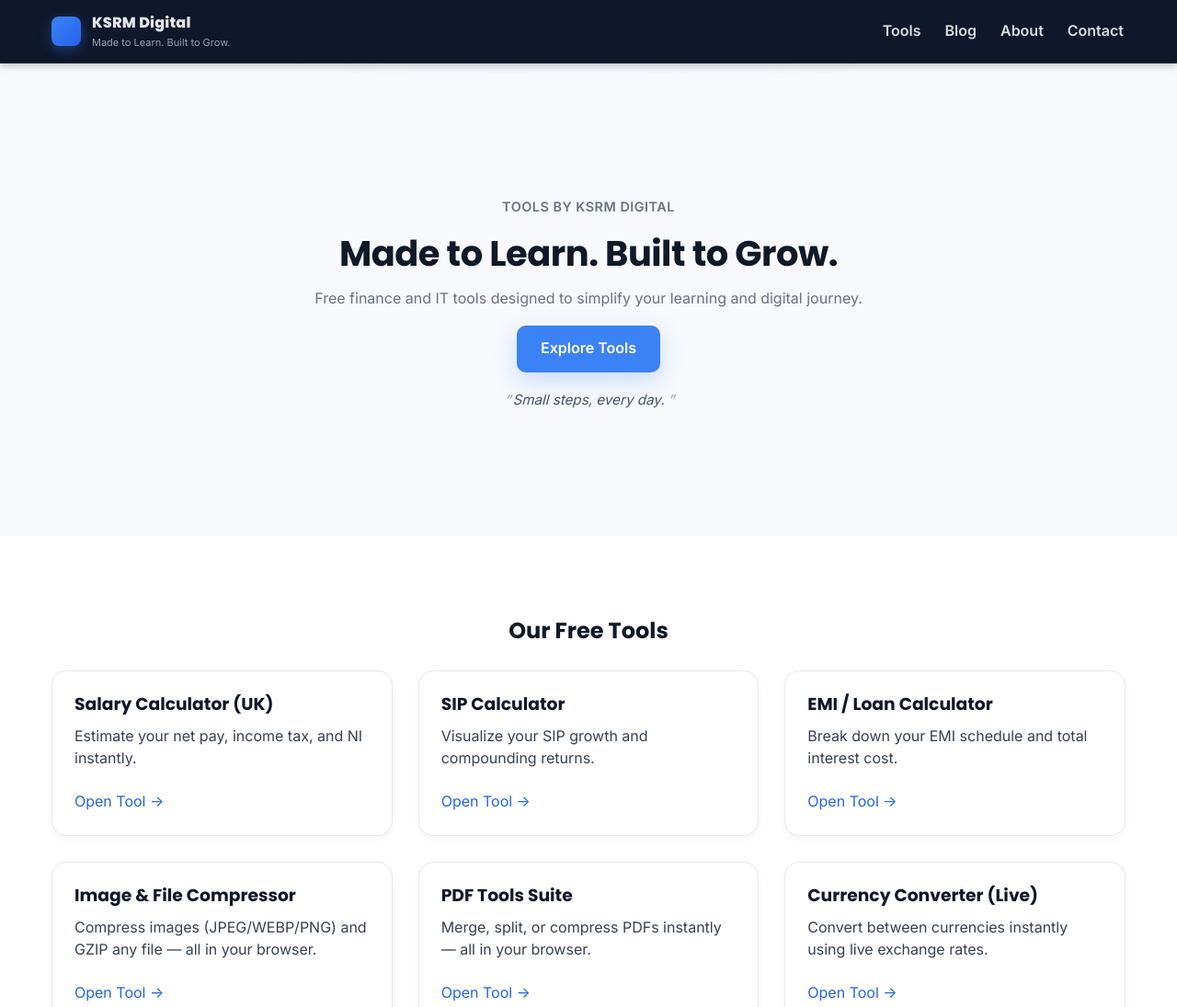
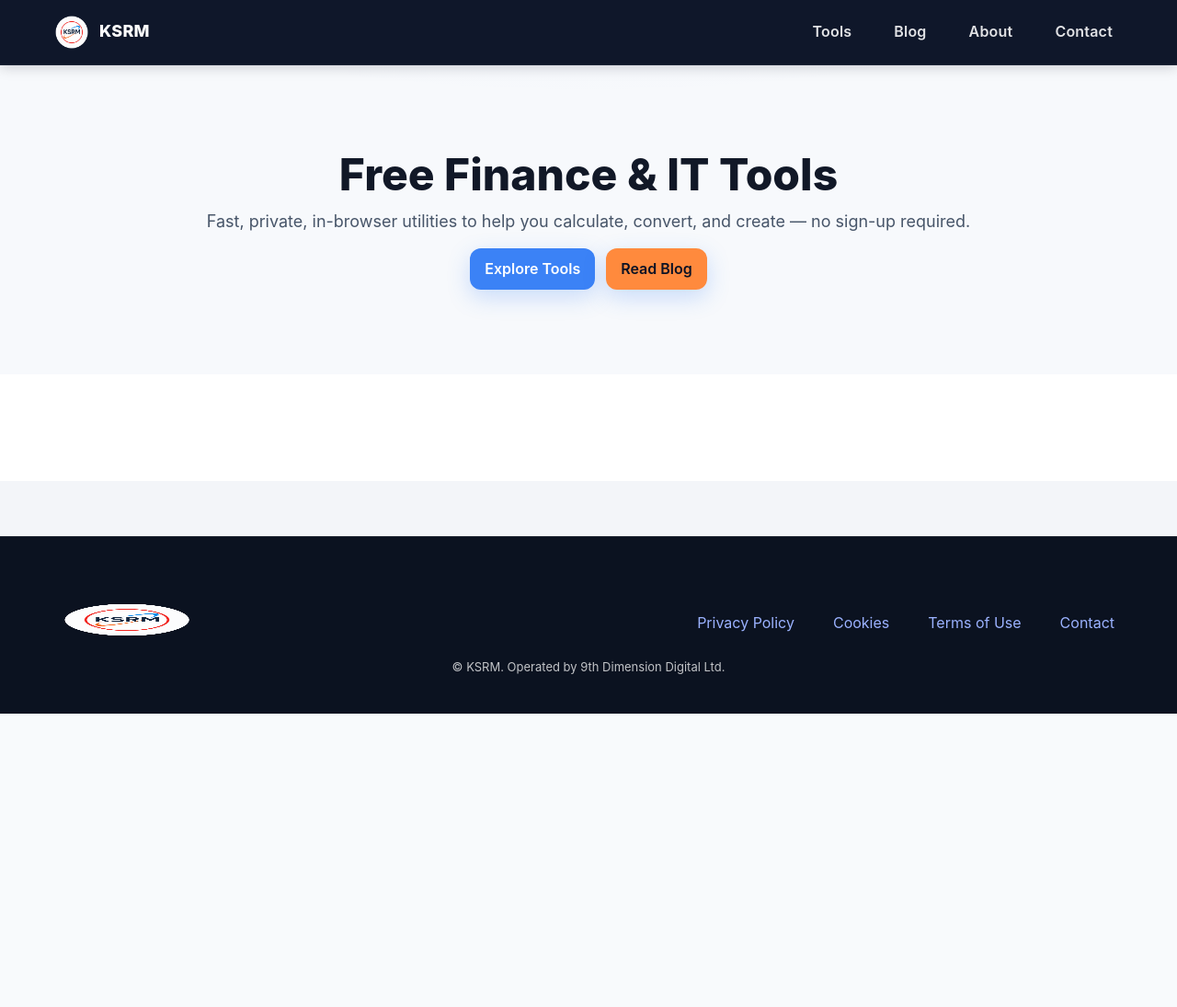
Before and after one commit to KSRMdigitsl/ksrm-website, a plain HTML site: page index.html in a window 1280 px wide. Shown: the top 1095 px of the page at 92% size. After the commit the page ends 800 px from the top, so only its background shows below. Drawn offline with Linux system fonts and the light colour scheme.

Commit message:
sync: website update

```diff
--- /dev/null
+++ b/assets/css/brand.css
@@ -0,0 +1,64 @@
+/* ---------- KSRM Brand Vars ---------- */
+:root{
+  --ksrm-navy:   #1B2A49;  /* Header background */
+  --ksrm-blue:   #46B2FF;  /* Brand blue accents */
+  --ksrm-orange: #FF8A3D;  /* Brand orange accents */
+  --ksrm-white:  #FFFFFF;
+  --text-900:    #0F172A;
+  --text-700:    #334155;
+  --radius: 14px;
+  --shadow-lg: 0 10px 30px rgba(0,0,0,.15);
+}
+
+/* ---------- Base Typography ---------- */
+html,body{
+  font-family: Inter, system-ui, -apple-system, "Segoe UI", Roboto, Arial, sans-serif;
+  color: var(--text-900);
+  background: #F8FAFC;
+}
+
+/* ---------- Header ---------- */
+.site-header{
+  position: sticky; top: 0; z-index: 1000;
+  background: var(--ksrm-navy);
+  border-bottom: 1px solid rgba(255,255,255,.06);
+  backdrop-filter: saturate(140%) blur(6px);
+}
+.site-header .bar{
+  max-width: 1200px; margin: 0 auto; padding: 14px 20px;
+  display: flex; align-items: center; gap: 28px;
+}
+.site-logo{
+  display: inline-flex; align-items:center; gap: 12px; text-decoration:none;
+}
+.site-logo img{ height: 36px; width: auto; display: block; }
+.site-title{
+  font-weight: 800; letter-spacing: .2px; color: var(--ksrm-white);
+  font-size: 18px;
+}
+
+.nav{ margin-left: auto; display: flex; align-items: center; gap: 26px; }
+.nav a{
+  color: rgba(255,255,255,.88); text-decoration: none;
+  font-weight: 600; letter-spacing: .2px;
+  padding: 8px 10px; border-radius: 10px;
+}
+.nav a:hover{ background: rgba(255,255,255,.08); color: var(--ksrm-white); }
+.nav a.active{ background: rgba(70,178,255,.15); color: var(--ksrm-blue); }
+
+/* ---------- Buttons ---------- */
+.btn-primary{
+  background: var(--ksrm-blue); color: #031A2E;
+  padding: 10px 16px; border-radius: 12px; font-weight: 700;
+  text-decoration: none; box-shadow: var(--shadow-lg);
+}
+.btn-primary:hover{ filter: brightness(1.05); }
+
+/* ---------- Footer quick align (optional) ---------- */
+.site-footer{
+  background: var(--ksrm-navy); color: rgba(255,255,255,.85);
+  padding: 40px 20px; margin-top: 60px;
+  border-top: 1px solid rgba(255,255,255,.08);
+}
+.site-footer a{ color: var(--ksrm-blue); text-decoration: none; }
+.site-footer a:hover{ text-decoration: underline; }
--- /dev/null
+++ b/assets/css/overrides.css
@@ -0,0 +1,36 @@
+/* --- Hero size override (half-height) --- */
+:root{
+  --hero-h-desktop: 42vh;  /* ~half screen */
+  --hero-h-mobile:  48vh;
+  --hero-pad-desktop: 56px;
+  --hero-pad-mobile: 32px;
+}
+
+#hero{
+  min-height: var(--hero-h-desktop) !important;
+  display: flex; align-items: center; justify-content: center;
+  padding-block: var(--hero-pad-desktop) !important;
+}
+
+#hero h1{
+  font-weight: 800;
+  font-size: clamp(28px, 4.2vw, 48px) !important;
+  line-height: 1.15; margin: 0 0 10px;
+}
+#hero p{
+  font-size: clamp(14px, 2.1vw, 18px) !important;
+  color: #475569; margin: 8px 0 0;
+}
+#hero .btn, #hero a.btn-primary{
+  padding: 10px 16px !important; border-radius: 12px;
+}
+
+@media (max-width: 768px){
+  #hero{
+    min-height: var(--hero-h-mobile) !important;
+    padding-block: var(--hero-pad-mobile) !important;
+  }
+}
+
+/* Shrink gap so Tools shows sooner */
+#tools{ padding-top: 28px; }
--- a/index.html
+++ b/index.html
@@ -1,60 +1,67 @@
 <!DOCTYPE html>
 <html lang="en">
 <head>
-  <meta charset="UTF-8" />
-  <meta name="viewport" content="width=device-width, initial-scale=1.0" />
-  <meta name="description" content="KSRM Digital — Free finance and IT tools designed to simplify your learning and digital journey." />
-  <meta name="theme-color" content="#2563EB" />
-  <title>KSRM Digital — Made to Learn. Built to Grow.</title>
+  <meta charset="utf-8">
+  <meta name="viewport" content="width=device-width,initial-scale=1">
+  <title>KSRM — Free Finance & IT Tools</title>
+  <meta name="description" content="KSRM provides free, fast, privacy-friendly tools for finance and IT. Made to Learn. Built to Grow.">
 
-  <!-- Google Tag Manager (KSRM Website) -->
-  <script>
-    (function(w,d,s,l,i){w[l]=w[l]||[];w[l].push({'gtm.start':
-    new Date().getTime(),event:'gtm.js'});var f=d.getElementsByTagName(s)[0],
-    j=d.createElement(s),dl=l!='dataLayer'?'&l='+l:'';j.async=true;j.src=
-    'https://www.googletagmanager.com/gtm.js?id='+i+dl;f.parentNode.insertBefore(j,f);
-    })(window,document,'script','dataLayer','GTM-P7ZHLSTZ');
-  </script>
-  <!-- End Google Tag Manager -->
+  <!-- Favicons / theme -->
+  <link rel="icon" type="image/png" href="/assets/img/KSRM_IconOnly_transparent.png" sizes="32x32">
+  <link rel="apple-touch-icon" href="/assets/img/KSRM_IconOnly_transparent.png">
+  <meta name="theme-color" content="#1B2A49">
+  <meta property="og:site_name" content="KSRM Digital">
+  <meta property="og:title" content="KSRM — Free Finance & IT Tools">
+  <meta property="og:image" content="/assets/img/KSRM_IconOnly_transparent.png">
 
-  <!-- Fonts -->
-  <link href="https://fonts.googleapis.com/css2?family=Inter:wght@400;500;600&family=Poppins:wght@600;700;800&display=swap" rel="stylesheet">
+  <!-- CSS (brand first, then your main, then small overrides) -->
+  <link rel="stylesheet" href="/assets/css/brand.css">
+  <link rel="stylesheet" href="/assets/css/main.css?v=gtm2">
+  <link rel="stylesheet" href="/assets/css/overrides.css?v=h1">
 
-  <!-- Main CSS -->
-  <link rel="stylesheet" href="assets/css/main.css?v=gtm2" />
-
-  <!-- Favicons -->
-  <link rel="icon" type="image/svg+xml" href="assets/img/favicon.svg" />
+  <!-- (Optional) Google Tag Manager – keep your existing snippet if you use GTM -->
+  <!--
+  <script>(function(w,d,s,l,i){w[l]=w[l]||[];w[l].push({'gtm.start':
+  new Date().getTime(),event:'gtm.js'});var f=d.getElementsByTagName(s)[0],
+  j=d.createElement(s),dl=l!='dataLayer'?'&l='+l:'';j.async=true;j.src=
+  'https://www.googletagmanager.com/gtm.js?id='+i+dl;f.parentNode.insertBefore(j,f);
+  })(window,document,'script','dataLayer','GTM-P7ZHLSTZ');</script>
+  -->
 </head>
 <body>
-
-  <!-- Google Tag Manager (noscript) -->
+  <!-- (Optional) GTM noscript
   <noscript><iframe src="https://www.googletagmanager.com/ns.html?id=GTM-P7ZHLSTZ"
   height="0" width="0" style="display:none;visibility:hidden"></iframe></noscript>
-  <!-- End Google Tag Manager (noscript) -->
+  -->
 
-  <!-- HEADER -->
-  <header data-include></header>
+  <!-- Shared header -->
+  <header data-include="/partials/header.html"></header>
 
-  <!-- HERO -->
-  <section id="hero"></section>
-
-  <!-- TOOLS -->
-  <section id="tools">
-    <div class="container">
-      <h2 style="text-align:center;font-family:Poppins,sans-serif;">Our Free Tools</h2>
-      <div id="tools-grid"></div>
+  <!-- HERO (now ~half the screen via overrides.css) -->
+  <section id="hero">
+    <div class="container" style="max-width:1100px;margin:0 auto;padding:0 20px;text-align:center">
+      <h1>Free Finance & IT Tools</h1>
+      <p>Fast, private, in-browser utilities to help you calculate, convert, and create — no sign-up required.</p>
+      <div style="margin-top:14px;display:flex;gap:12px;justify-content:center;flex-wrap:wrap">
+        <a class="btn-primary" href="/#tools">Explore Tools</a>
+        <a class="btn-primary" style="background:#FF8A3D;color:#0B1225" href="/blog/">Read Blog</a>
+      </div>
     </div>
   </section>
 
-  <!-- BLOG -->
-  <section id="blog-section"></section>
+  <!-- TOOLS GRID (your existing markup can remain) -->
+  <section id="tools">
+    <div class="container" style="max-width:1100px;margin:0 auto;padding:0 20px">
+      <!-- Your tools grid/content already here -->
+      <!-- If this is populated via JS from /data/ui.json, leave as-is -->
+    </div>
+  </section>
 
-  <!-- FOOTER -->
-  <footer data-include></footer>
+  <!-- Shared footer -->
+  <footer data-include="/partials/footer.html"></footer>
 
-  <!-- JS includes -->
-  <script src="assets/js/include.js?v=logo1"></script>
-  <script src="assets/js/home.js?v=hero1"></script>
+  <!-- Includes loader + header active-link -->
+  <script src="/assets/js/include.js" defer></script>
+  <script src="/assets/js/header.js" defer></script>
 </body>
 </html>
--- a/partials/footer.html
+++ b/partials/footer.html
@@ -1,19 +1,21 @@
-<footer class="site-footer" style="background:#0F172A;color:#CBD5E1;padding:60px 20px 40px;text-align:center;">
-  <div class="container footer-links" style="margin-bottom:24px;">
-    <a href="/privacy/" style="color:#93C5FD;margin:0 12px;text-decoration:none;">Privacy Policy</a>
-    <a href="/cookies/" style="color:#93C5FD;margin:0 12px;text-decoration:none;">Cookies</a>
-    <a href="/terms/" style="color:#93C5FD;margin:0 12px;text-decoration:none;">Terms of Use</a>
-    <a href="/contact/" style="color:#93C5FD;margin:0 12px;text-decoration:none;">Contact</a>
+<!-- /partials/footer.html -->
+<footer class="site-footer" role="contentinfo">
+  <div class="container" style="max-width:1200px;margin:0 auto;">
+    <div style="display:flex;gap:20px;align-items:center;flex-wrap:wrap;">
+      <a href="/" class="footer-logo" aria-label="KSRM Home">
+        <img src="/assets/img/KSRM_Logo_White_transparent.png" alt="KSRM" width="140" height="36">
+      </a>
+      <nav style="margin-left:auto;display:flex;gap:18px;flex-wrap:wrap;">
+        <a href="/privacy/">Privacy Policy</a>
+        <a href="/cookies/">Cookies</a>
+        <a href="/terms/">Terms of Use</a>
+        <a href="/contact/">Contact</a>
+      </nav>
+    </div>
+
+    <div style="margin-top:16px;font-size:13px;color:rgba(255,255,255,.75)">
+      © <span id="y"></span> KSRM. Operated by 9th Dimension Digital Ltd.
+      <script>document.getElementById('y').textContent=new Date().getFullYear()</script>
+    </div>
   </div>
-
-  <div class="footer-divider" style="height:1px;background:#1E293B;width:100%;max-width:400px;margin:20px auto;"></div>
-
-  <p class="footer-disclaimer" style="font-size:13px;color:#94A3B8;margin-top:16px;">
-    KSRM Digital is a brand initiative of <strong>9th Dimension Digital Ltd</strong>.<br>
-    © 2025 KSRM Digital. All rights reserved.
-  </p>
-
-  <p class="footer-ads" style="margin-top:12px;font-size:12px;color:#64748B;">
-    This site may use cookies and third-party scripts for analytics and ads.
-  </p>
 </footer>
--- a/partials/header.html
+++ b/partials/header.html
@@ -1,57 +1,22 @@
-<header class="site-header"
-        style="background:#0F172A;border-bottom:1px solid rgba(255,255,255,0.06);position:sticky;top:0;z-index:100;box-shadow:0 2px 8px rgba(2,6,23,.25);">
-  <div class="container header-wrap" style="min-height:68px;display:flex;align-items:center;justify-content:space-between;gap:16px">
-    <!-- Brand -->
-    <a class="brand" href="/" aria-label="KSRM Digital — Home"
-       style="display:flex;align-items:center;gap:12px;text-decoration:none;color:#E5E7EB">
-      <span class="brand-logo" aria-hidden="true"
-            style="height:32px;width:32px;border-radius:8px;
-                   background:linear-gradient(135deg,#3B82F6,#2563EB);
-                   box-shadow:0 4px 14px rgba(59,130,246,.35);display:inline-block"></span>
-      <span>
-        <span class="brand-name"
-              style="font-family:Poppins,sans-serif;font-weight:800;letter-spacing:.2px;color:#E5E7EB">KSRM Digital</span>
-        <small class="brand-tag" style="display:block;font-size:11px;color:#94A3B8">Made to Learn. Built to Grow.</small>
-      </span>
+<!-- /partials/header.html -->
+<header class="site-header" role="banner">
+  <div class="bar">
+    <a class="site-logo" href="/" aria-label="KSRM Home">
+      <!-- White logo for the navy header -->
+      <img
+        src="/assets/img/KSRM_Logo_White_transparent.png"
+        alt="KSRM"
+        width="160"
+        height="40"
+      />
+      <span class="site-title" aria-hidden="true">KSRM</span>
     </a>
 
-    <!-- Mobile toggle -->
-    <button class="nav-toggle" aria-expanded="false" aria-controls="primary-nav" aria-label="Toggle menu"
-            style="display:none;background:none;border:0;padding:8px">
-      <span class="bar" style="display:block;width:22px;height:2px;background:#E5E7EB;margin:4px 0;border-radius:2px"></span>
-      <span class="bar" style="display:block;width:22px;height:2px;background:#E5E7EB;margin:4px 0;border-radius:2px"></span>
-      <span class="bar" style="display:block;width:22px;height:2px;background:#E5E7EB;margin:4px 0;border-radius:2px"></span>
-    </button>
-
-    <!-- Nav -->
-    <nav id="primary-nav" class="nav" aria-label="Primary">
-      <ul style="display:flex;gap:22px;list-style:none;margin:0;padding:0">
-        <li><a data-nav="true" href="/tools/"    style="color:#E5E7EB;padding:10px 2px;text-decoration:none;opacity:.95">Tools</a></li>
-        <li><a data-nav="true" href="/blog/"    style="color:#E5E7EB;padding:10px 2px;text-decoration:none;opacity:.95">Blog</a></li>
-        <li><a data-nav="true" href="/about/"   style="color:#E5E7EB;padding:10px 2px;text-decoration:none;opacity:.95">About</a></li>
-        <li><a data-nav="true" href="/contact/" style="color:#E5E7EB;padding:10px 2px;text-decoration:none;opacity:.95">Contact</a></li>
-      </ul>
+    <nav id="mainNav" class="nav" role="navigation" aria-label="Main">
+      <a href="/#tools">Tools</a>
+      <a href="/blog/">Blog</a>
+      <a href="/about/">About</a>
+      <a href="/contact/">Contact</a>
     </nav>
   </div>
 </header>
-
-<script>
-(function(){
-  // Mobile nav behaviour
-  function init(){
-    const t=document.querySelector(".nav-toggle");
-    const nav=document.getElementById("primary-nav");
-    if(!t||!nav) return;
-    const mq = window.matchMedia("(max-width: 820px)");
-    function apply(){
-      t.style.display = mq.matches ? "block" : "none";
-      nav.classList.toggle("open", false);
-      t.setAttribute("aria-expanded","false");
-    }
-    (mq.addEventListener?mq.addEventListener("change",apply):mq.addListener(apply));
-    apply();
-    t.addEventListener("click",()=>{ const open=nav.classList.toggle("open"); t.setAttribute("aria-expanded", String(open)); });
-  }
-  if(document.readyState!=="loading") init(); else document.addEventListener("DOMContentLoaded", init);
-})();
-</script>
```
Also changed, not shown: assets/img/KSRM_IconOnly_transparent.png (added), assets/img/KSRM_Logo_Main_transparent.png (added), assets/img/KSRM_Logo_White_transparent.png (added), assets/js/header.js (added).
